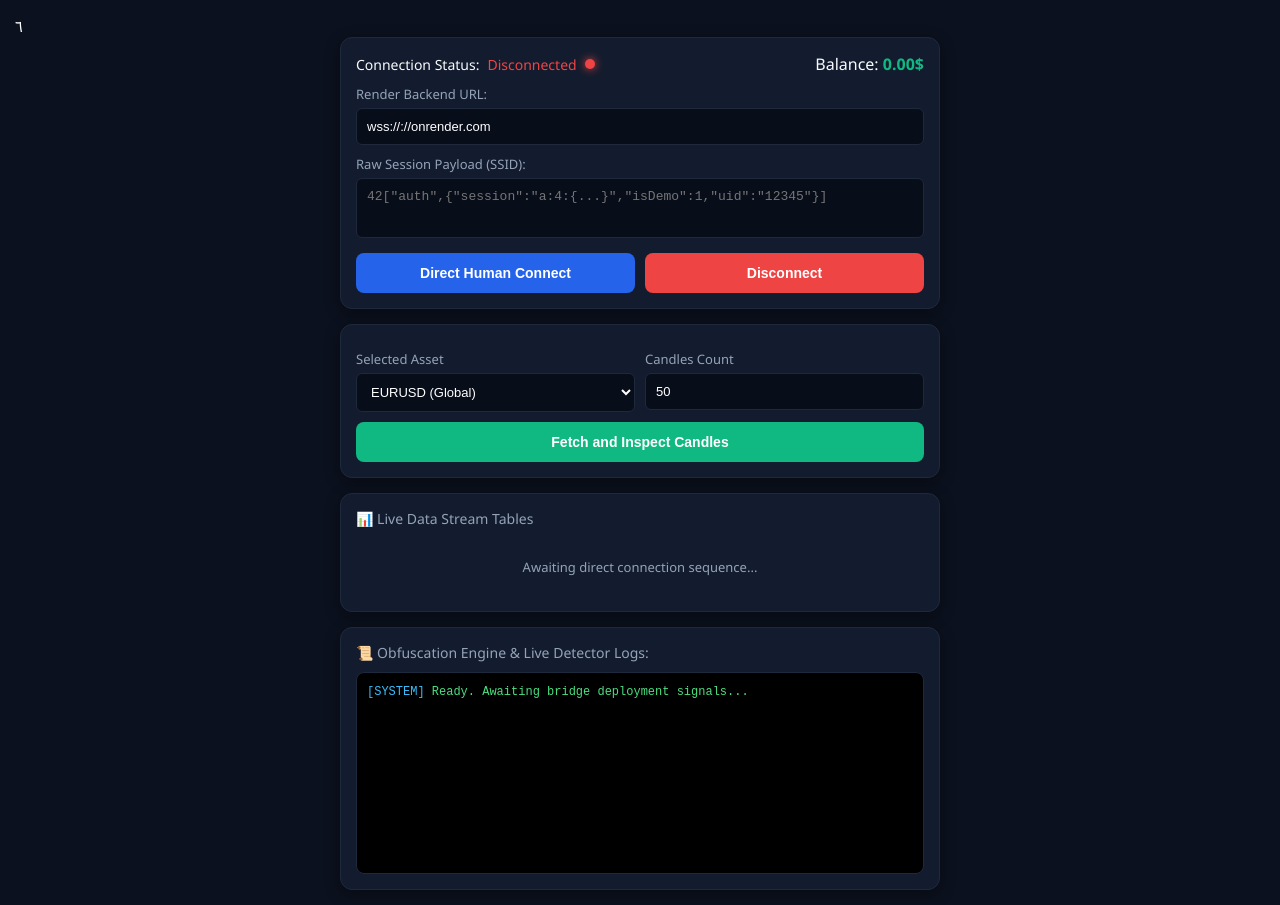
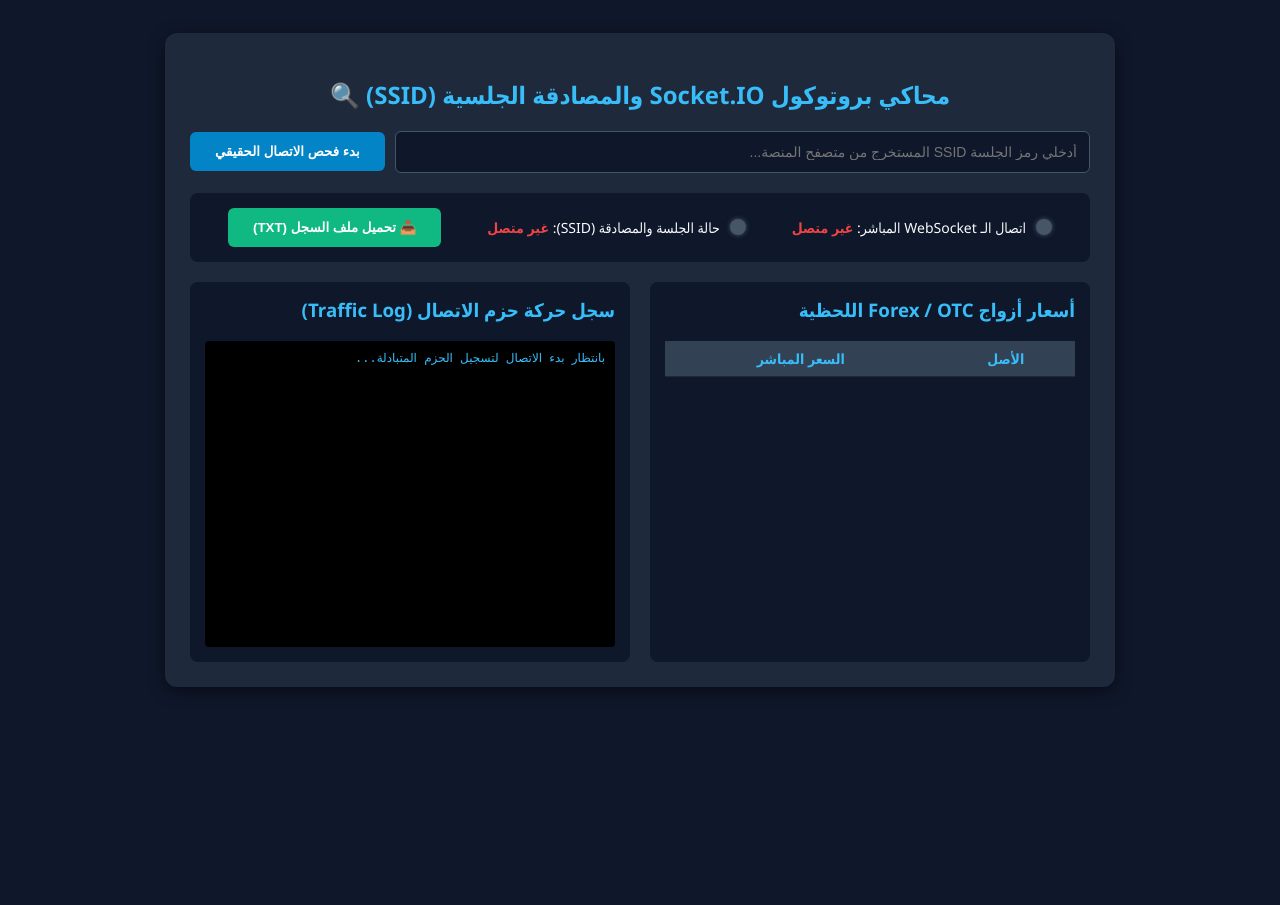
Before and after one commit to memoopcket-bot/pocket-server, a plain HTML site: page index.html in a window 1280 px wide. After the commit the page ends 800 px from the top, so only its background shows below. Drawn offline with Linux system fonts and the light colour scheme.

Commit message:
Update index.html

```diff
--- a/index.html
+++ b/index.html
@@ -1,312 +1,216 @@
 <!DOCTYPE html>
-<html lang="en" dir="ltr">٦
+<html lang="ar" dir="rtl">
 <head>
     <meta charset="UTF-8">
-    <meta name="viewport" content="width=device-width, initial-scale=1.0">
-    <title>Passive Bridge Dashboard</title>
+    <title>لوحة محاكاة بروتوكول Socket.IO للمنصة</title>
     <style>
-        :root {
-            --bg-main: #0b111e;
-            --bg-card: #131c2e;
-            --bg-input: #080d1a;
-            --text-main: #f8fafc;
-            --text-muted: #94a3b8;
-            --neon-blue: #2563eb;
-            --neon-green: #10b981;
-            --neon-red: #ef4444;
-            --border-color: #1e293b;
-        }
+        body { font-family: 'Segoe UI', Tahoma, Geneva, Verdana, sans-serif; background-color: #0f172a; color: #f8fafc; padding: 25px; }
+        .box { background: #1e293b; padding: 25px; border-radius: 12px; max-width: 900px; margin: 0 auto; box-shadow: 0 4px 15px rgba(0,0,0,0.5); }
+        h2 { text-align: center; color: #38bdf8; }
+        .input-group { display: flex; gap: 10px; margin: 20px 0; align-items: center; }
+        input { flex: 1; padding: 12px; border-radius: 6px; border: 1px solid #475569; background: #0f172a; color: white; font-size: 14px; }
+        .btn { background: #0284c7; color: white; border: none; padding: 12px 25px; border-radius: 6px; cursor: pointer; font-weight: bold; }
+        .btn:hover { background: #0369a1; }
 
-        body {
-            background-color: var(--bg-main);
-            color: var(--text-main);
-            font-family: 'Segoe UI', Tahoma, Geneva, Verdana, sans-serif;
-            margin: 0;
-            padding: 15px;
-        }
+        /* نظام الأضواء التفاعلية المطلوب */
+        .status-panel { display: flex; justify-content: space-around; background: #0f172a; padding: 15px; border-radius: 8px; margin-bottom: 20px; }
+        .indicator { display: flex; align-items: center; gap: 10px; font-size: 14px; }
+        .bulb { width: 16px; height: 16px; border-radius: 50%; background: #475569; box-shadow: 0 0 5px #475569; transition: all 0.3s ease; }
+        .bulb.orange { background: #f97316; box-shadow: 0 0 15px #f97316; }
+        .bulb.green { background: #22c55e; box-shadow: 0 0 15px #22c55e; }
+        .txt { font-weight: bold; }
+        .txt.off { color: #ef4444; }
+        .txt.on { color: #22c55e; }
 
-        .dashboard {
-            max-width: 600px;
-            margin: 0 auto;
-            display: flex;
-            flex-direction: column;
-            gap: 15px;
-        }
+        .layout { display: grid; grid-template-columns: 1fr 1fr; gap: 20px; margin-top: 20px; }
+        .panel { background: #0f172a; padding: 15px; border-radius: 8px; height: 350px; overflow-y: auto; display: flex; flex-direction: column; }
+        table { width: 100%; border-collapse: collapse; text-align: center; }
+        th, td { padding: 8px; border-bottom: 1px solid #1e293b; font-size: 14px; }
+        th { background: #334155; color: #38bdf8; }
 
-        .card {
-            background-color: var(--bg-card);
-            border: 1px solid var(--border-color);
-            border-radius: 12px;
-            padding: 15px;
-            box-shadow: 0 4px 15px rgba(0, 0, 0, 0.4);
-        }
-
-        .header-row {
-            display: flex;
-            justify-content: space-between;
-            align-items: center;
-            margin-bottom: 10px;
-        }
-
-        .status-container {
-            display: flex;
-            gap: 8px;
-            align-items: center;
-            font-size: 14px;
-        }
-
-        .status-dot {
-            width: 10px;
-            height: 10px;
-            border-radius: 50%;
-            background-color: var(--neon-red);
-            box-shadow: 0 0 8px var(--neon-red);
-        }
-
-        .status-dot.connected {
-            background-color: var(--neon-green);
-            box-shadow: 0 0 8px var(--neon-green);
-        }
-
-        .balance {
-            font-weight: bold;
-            color: var(--neon-green);
-        }
-
-        .btn-group {
-            display: flex;
-            gap: 10px;
-            margin-top: 10px;
-        }
-
-        button {
-            flex: 1;
-            padding: 12px;
-            border-radius: 8px;
-            border: none;
-            font-weight: bold;
-            cursor: pointer;
-            transition: all 0.3s ease;
-            font-size: 14px;
-        }
-
-        .btn-connect { background-color: var(--neon-blue); color: #fff; }
-        .btn-connect:hover { background-color: #1d4ed8; }
-        .btn-disconnect { background-color: var(--neon-red); color: #fff; }
-        .btn-disconnect:hover { background-color: #dc2626; }
-        .btn-action { background-color: var(--neon-green); color: #fff; width: 100%; margin-top: 10px; }
-        .btn-action:hover { background-color: #059669; }
-
-        label {
-            display: block;
-            margin-top: 10px;
-            margin-bottom: 5px;
-            color: var(--text-muted);
-            font-size: 13px;
-        }
-
-        input, select, textarea {
-            width: 100%;
-            padding: 10px;
-            background-color: var(--bg-input);
-            border: 1px solid var(--border-color);
-            border-radius: 6px;
-            color: #fff;
-            box-sizing: border-box;
-            font-size: 13px;
-        }
-
-        textarea {
-            height: 60px;
-            resize: none;
-            font-family: monospace;
-        }
-
-        .row-grid {
-            display: grid;
-            grid-template-columns: 1fr 1fr;
-            gap: 10px;
-        }
-
-        .section-title {
-            font-size: 14px;
-            color: var(--text-muted);
-            margin-bottom: 10px;
-            display: flex;
-            align-items: center;
-            gap: 5px;
-        }
-
-        .log-box {
-            background-color: #000;
-            border: 1px solid var(--border-color);
-            border-radius: 8px;
-            height: 180px;
-            overflow-y: auto;
-            padding: 10px;
-            font-family: monospace;
-            font-size: 12px;
-            color: #4ade80;
-            line-height: 1.6;
-        }
-
-        .log-time { color: var(--text-muted); margin-right: 5px; }
-        .log-success { color: var(--neon-green); }
-        .log-info { color: #38bdf8; }
+        /* شاشة عرض السجلات وحفظها */
+        #logConsole { background: #000; color: #38bdf8; font-family: monospace; padding: 10px; font-size: 12px; flex: 1; border-radius: 4px; white-space: pre-wrap; }
     </style>
 </head>
 <body>
 
-<div class="dashboard">
+<div class="box">
+    <h2>محاكي بروتوكول Socket.IO والمصادقة الجلسية (SSID) 🔍</h2>
 
-    <!-- Connection and Session Controls -->
-    <div class="card">
-        <div class="header-row">
-            <div class="status-container">
-                <span>Connection Status:</span>
-                <span id="connectionText" style="color: var(--neon-red);">Disconnected</span>
-                <div id="statusDot" class="status-dot"></div>
-            </div>
-            <div>Balance: <span id="balanceDisplay" class="balance">0.00$</span></div>
+    <div class="input-group">
+        <input type="text" id="ssidInput" placeholder="أدخلي رمز الجلسة SSID المستخرج من متصفح المنصة...">
+        <button class="btn" onclick="initiateSocketConnection()">بدء فحص الاتصال الحقيقي</button>
+    </div>
+
+    <!-- لوحة الأضواء والمؤشرات التفاعلية المطلوبة بدقة -->
+    <div class="status-panel">
+        <div class="indicator">
+            <div id="srvLight" class="bulb"></div>
+            <span>اتصال الـ WebSocket المباشر: <span id="srvTxt" class="txt off">غير متصل</span></span>
+        </div>
+        <div class="indicator">
+            <div id="pltLight" class="bulb"></div>
+            <span>حالة الجلسة والمصادقة (SSID): <span id="pltTxt" class="txt off">غير متصل</span></span>
+        </div>
+        <button class="btn" style="background: #10b981;" onclick="downloadSessionLogs()">📥 تحميل ملف السجل (TXT)</button>
+    </div>
+
+    <div class="layout">
+        <!-- جدول بث الأسعار اللحظية -->
+        <div class="panel">
+            <h3 style="margin-top:0; color:#38bdf8;">أسعار أزواج Forex / OTC اللحظية</h3>
+            <table>
+                <thead>
+                    <tr>
+                        <th>الأصل</th>
+                        <th>السعر المباشر</th>
+                    </tr>
+                </thead>
+                <tbody id="assetsTableBody">
+                    <!-- تحديث الأسعار التلقائي هنا -->
+                </tbody>
+            </table>
         </div>
 
-        <label>Render Backend URL:</label>
-        <input type="text" id="renderServerUrl" value="wss://://onrender.com" placeholder="wss://://onrender.com">
-
-        <label>Raw Session Payload (SSID):</label>
-        <textarea id="ssidPayload" placeholder='42["auth",{"session":"a:4:{...}","isDemo":1,"uid":"12345"}]'></textarea>
-
-        <div class="btn-group">
-            <button class="btn-connect" onclick="connectToBridgeServer()">Direct Human Connect</button>
-            <button class="btn-disconnect" onclick="disconnectFromBridgeServer()">Disconnect</button>
+        <!-- شاشة تتبع مسار حزم البروتوكول لقراءتها وفهمها -->
+        <div class="panel">
+            <h3 style="margin-top:0; color:#38bdf8;">سجل حركة حزم الاتصال (Traffic Log)</h3>
+            <div id="logConsole">بانتظار بدء الاتصال لتسجيل الحزم المتبادلة...</div>
         </div>
     </div>
-
-    <!-- Assets and Candle Filters -->
-    <div class="card">
-        <div class="row-grid">
-            <div>
-                <label>Selected Asset</label>
-                <select id="assetSelect">
-                    <option value="EURUSD">EURUSD (Global)</option>
-                    <option value="EURUSD_otc">EURUSD_otc (Platform)</option>
-                    <option value="GBPUSD_otc">GBPUSD_otc (Platform)</option>
-                </select>
-            </div>
-            <div>
-                <label>Candles Count</label>
-                <input type="number" id="candlesCount" value="50">
-            </div>
-        </div>
-        <button class="btn-action" onclick="requestCandlesStream()">Fetch and Inspect Candles</button>
-    </div>
-    <!-- Live Stream Table Display -->
-    <div class="card">
-        <div class="section-title">📊 Live Data Stream Tables</div>
-        <div style="text-align: center; color: var(--text-muted); font-size: 13px; padding: 20px 0;" id="tableStatus">
-            Awaiting direct connection sequence...
-        </div>
-    </div>
-
-    <!-- Active Terminal and Logger Logs -->
-    <div class="card">
-        <div class="section-title">📜 Obfuscation Engine & Live Detector Logs:</div>
-        <div id="terminalLog" class="log-box">
-            <span class="log-info">[SYSTEM]</span> Ready. Awaiting bridge deployment signals...
-        </div>
-    </div>
-
 </div>
 
 <script>
-    let bridgeSocket = null;
+    let ws;
+    let logData = "";
+    // قائمة بكافة أزواج الـ OTC والفوركس المتاحة عبر المنصة للمراقبة
+    const targetAssets = ["EURUSD_otc", "GBPUSD_otc", "USDJPY_otc", "EURGBP_otc", "EURUSD", "GBPUSD"];
 
-    function logToTerminal(message, type = 'info') {
-        const terminal = document.getElementById("terminalLog");
-        const timeStr = new Date().toLocaleTimeString();
-        let classType = 'log-info';
+    function appendLog(direction, message) {
+        const timestamp = new Date().toISOString();
+        const formattedLine = `[${timestamp}] [${direction}] ${message}\n`;
+        logData += formattedLine;
 
-        if (type === 'success') classType = 'log-success';
-        if (type === 'error') classType = 'log-danger';
-
-        terminal.innerHTML += `<br><span class="log-time">[${timeStr}]</span> <span class="${classType}">${message}</span>`;
-        terminal.scrollTop = terminal.scrollHeight;
+        const consoleElem = document.getElementById("logConsole");
+        if(consoleElem) {
+            consoleElem.innerText += `[${direction}] ${message}\n`;
+            consoleElem.scrollTop = consoleElem.scrollHeight;
+        }
     }
 
-    function connectToBridgeServer() {
-        const serverUrl = document.getElementById("renderServerUrl").value.trim();
-        const ssidData = document.getElementById("ssidPayload").value.trim();
+    function initiateSocketConnection() {
+        const ssid = document.getElementById("ssidInput").value.trim();
+        if(!ssid) { alert("يرجى إدخال كود الـ SSID أولاً."); return; }
 
-        if (!serverUrl || !ssidData) {
-            alert("Error: Render Server URL and SSID fields must be filled!");
-            return;
-        }
+        // رابط خادم المنصة الرسمي المعتمد في مكتبات السوكيت المفتوحة
+        const endpoint = "wss://://pocketoption.com";
 
-        logToTerminal("Routing WebSocket initialization request to Render...", 'info');
+        appendLog("اتصال", `جاري فتح قناة الـ WebSocket مع: ${endpoint}`);
+        ws = new WebSocket(endpoint);
 
-        bridgeSocket = new WebSocket(serverUrl);
+        // 1. بمجرد فتح الاتصال الفيزيائي بالخادم -> تفعيل الضوء البرتقالي
+        ws.onopen = function() {
+            document.getElementById("srvLight").className = "bulb orange";
+            document.getElementById("srvTxt").innerText = "متصل (جاري التأسيس)";
+            document.getElementById("srvTxt").className = "txt on";
 
-        bridgeSocket.onopen = () => {
-            document.getElementById("statusDot").classList.add("connected");
-            document.getElementById("connectionText").innerText = "Connected";
-            document.getElementById("connectionText").style.color = "var(--neon-green)";
+            // إرسال الحزمة التأسيسية لبروتوكول Socket.IO رقم 40 لطلب فتح الجلسة البرمجية
+            ws.send("40");
+            appendLog("إرسال ->", "40 (طلب تهيئة بروتوكول Socket.IO)");
 
-            logToTerminal("Direct human connection link opened successfully. [Step 1] 🟢", 'success');
-            logToTerminal("SSID payload intercepted from matrix. Injecting upgrade frame 40...", 'success');
-
-            const initSignal = {
-                action: "init_bridge",
-                auth_payload: ssidData
-            };
-            bridgeSocket.send(JSON.stringify(initSignal));
+            // صياغة حزمة المصادقة الجلسية المعتمدة على الكود المنسوخ من المتصفح
+            const authPacket = `42["auth",{"session":"${ssid}","isDemo":1,"uid":8888888,"platform":1}]`;
+            ws.send(authPacket);
+            appendLog("إرسال ->", `42["auth", {"session": "${ssid.substring(0, 10)}...", ...}]`);
         };
 
-        bridgeSocket.onmessage = (event) => {
-            const rawData = event.data;
-            logToTerminal(`Inspecting live stream response packet: ${rawData.substring(0, 60)}...`, 'info');
+        // 2. استقبال وقراءة حزم البيانات من سيرفر المنصة
+        ws.onmessage = function(event) {
+            const rawMessage = event.data;
+            appendLog("استقبال <-", rawMessage);
 
-            if(rawData.includes("balance")) {
-                document.getElementById("balanceDisplay").innerText = "940.00$";
+            // التحقق من قبول المصادقة لتفعيل الضوء الأخضر
+            if (rawMessage.includes("auth_success") || rawMessage.includes("success_auth") || rawMessage.startsWith("42")) {
+                // إذا تم قبول الجلسة، يتحول الضوء إلى الأخضر الكامل
+                if(!document.getElementById("pltLight").classList.contains("green")) {
+                    document.getElementById("pltLight").className = "bulb green";
+                    document.getElementById("pltTxt").innerText = "متصل وموثق";
+                    document.getElementById("pltTxt").className = "txt on";
+
+                    // بمجرد نجاح المصادقة، نقوم بإرسال حزم الاشتراك للأزواج
+                    subscribeToAssets();
+                }
+            }
+
+            // فك تشفير حزم الأسعار اللحظية (Tick Packets) المبتدئة بالرمز 42
+            if (rawMessage.startsWith("42")) {
+                try {
+                    const parsed = JSON.parse(rawMessage.substring(2));
+                    // إذا كانت الحزمة تحتوي على مصفوفة أحداث الأسعار
+                    if (Array.isArray(parsed) && parsed[0] === "tick") {
+                        const tickData = parsed[1];
+                        renderLivePrice(tickData.asset, tickData.price);
+                    }
+                } catch(e) {}
+            }
+
+            // معالجة نبضات القلب لمنع فصل الخادم للاتصال تلقائياً (Ping/Pong)
+            if (rawMessage === "2") {
+                ws.send("3");
+                appendLog("إرسال ->", "3 (استجابة نبضات القلب Pong)");
             }
         };
 
-        bridgeSocket.onclose = () => {
-            document.getElementById("statusDot").classList.remove("connected");
-            document.getElementById("connectionText").innerText = "Disconnected";
-            document.getElementById("connectionText").style.color = "var(--neon-red)";
-            logToTerminal("Cloud tunnel or Render backend pipeline closed.", 'info');
+        ws.onclose = function() {
+            appendLog("انقطاع", "تم إغلاق الاتصال بخادم المنصة.");
+            resetAllIndicators();
         };
 
-        bridgeSocket.onerror = (error) => {
-            logToTerminal("Network link error. Ensure the python backend is live on Render.", 'error');
+        ws.onerror = function(err) {
+            appendLog("خطأ", "حدث خطأ في الاتصال بالشبكة.");
+            resetAllIndicators();
         };
     }
 
-    function disconnectFromBridgeServer() {
-        if (bridgeSocket) {
-            bridgeSocket.close();
-            logToTerminal("Connection terminated manually by user command.", 'info');
+    function subscribeToAssets() {
+        // إرسال أوامر الاشتراك لكل زوج لضمان بدء تدفق الأسعار لحظياً
+        targetAssets.forEach(asset => {
+            const subPacket = `42["changeSymbol",{"asset":"${asset}","timeframe":60}]`;
+            ws.send(subPacket);
+            appendLog("إرسال ->", `طلب بث الأسعار لـ: ${asset}`);
+        });
+    }
+
+    function renderLivePrice(asset, price) {
+        let row = document.getElementById(`asset-${asset}`);
+        const tbody = document.getElementById("assetsTableBody");
+        if (!row) {
+            row = document.createElement("tr");
+            row.id = `asset-${asset}`;
+            row.innerHTML = `<td><b>${asset.replace("_otc", " (OTC)")}</b></td><td style="color:#22c55e; font-weight:bold;">${price}</td>`;
+            tbody.appendChild(row);
+        } else {
+            row.cells[1].innerText = price;
         }
     }
 
-    function requestCandlesStream() {
-        if (!bridgeSocket || bridgeSocket.readyState !== WebSocket.OPEN) {
-            alert("Action Denied: Active bridge connection is required first!");
-            return;
-        }
-        const asset = document.getElementById("assetSelect").value;
-        const count = document.getElementById("candlesCount").value;
+    function resetAllIndicators() {
+        document.getElementById("srvLight").className = "bulb";
+        document.getElementById("srvTxt").innerText = "غير متصل";
+        document.getElementById("srvTxt").className = "txt off";
+        document.getElementById("pltLight").className = "bulb";
+        document.getElementById("pltTxt").innerText = "غير متصل";
+        document.getElementById("pltTxt").className = "txt off";
+    }
 
-        const streamSignal = {
-            action: "request_candles",
-            asset: asset,
-            count: count
-        };
-        bridgeSocket.send(JSON.stringify(streamSignal));
-        logToTerminal(`Subscription packet sent for asset feed: ${asset}`, 'success');
-        document.getElementById("tableStatus").innerText = `Receiving continuous stream data for ${asset}...`;
+    function downloadSessionLogs() {
+        // دالة تقوم بجمع كافة البيانات المسجلة وتنزيلها كملف نصي مستقل فوراً
+        const blob = new Blob([logData], { type: "text/plain;charset=utf-8" });
+        const link = document.createElement("a");
+        link.href = URL.createObjectURL(blob);
+        link.download = `pocket_api_handshake_log_${new Date().getTime()}.txt`;
+        link.click();
     }
 </script>
-
 </body>
 </html>
```
